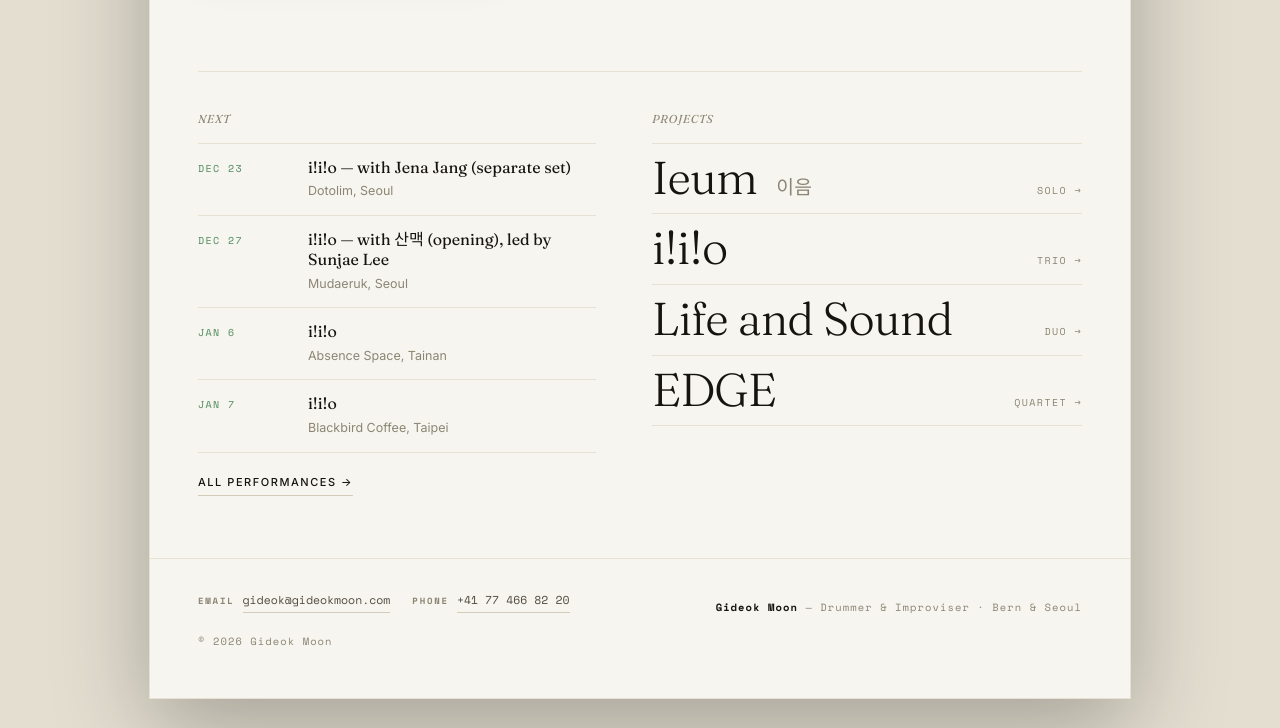
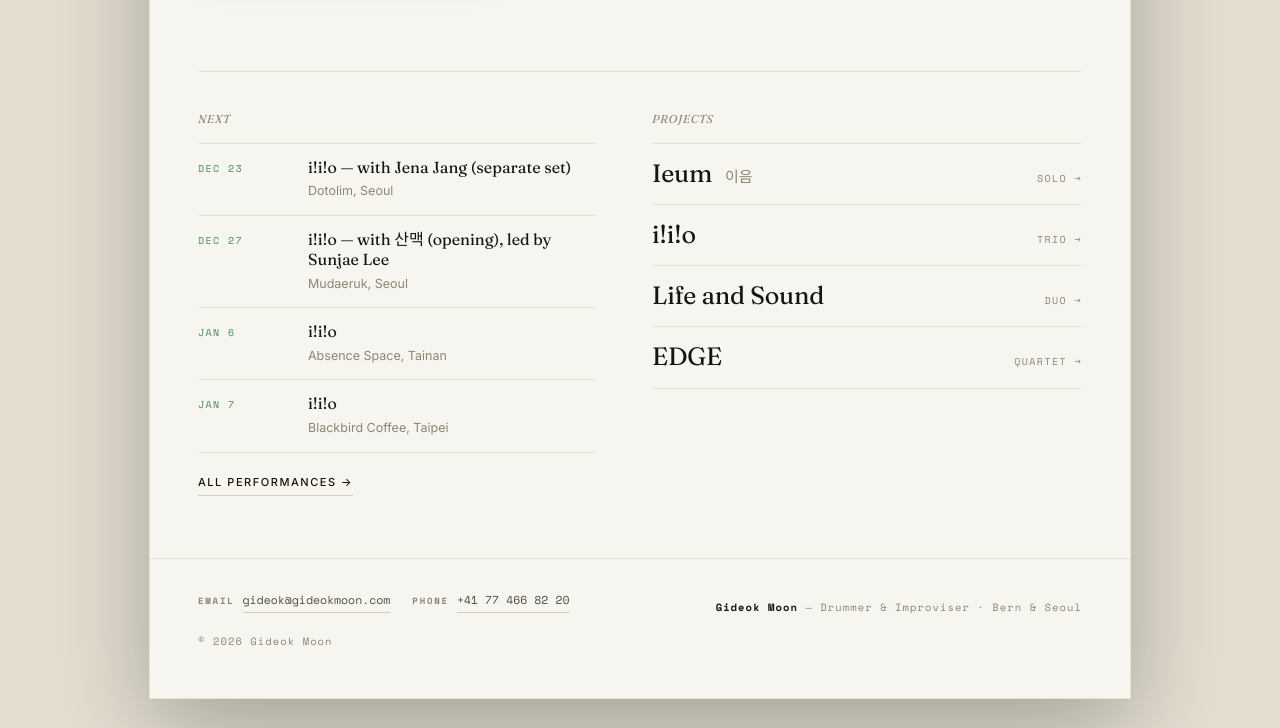
Before and after one commit to moong0312/gideokmoondrums, a plain HTML site: page home-draft.html in a window 1280 px wide. Shown: the part 879-1607 px from the top of the page. Drawn offline with nearby package versions, Linux system fonts and the light colour scheme.

Commit message:
Bring the draft's project names down to the scale of the page
At 46px light the four project names outweighed everything under the
masthead and competed with it. They are 25px regular now, two steps above
the date titles in the column beside them, with the row spacing opened up
so both lists sit at a similar height.

Co-Authored-By: Claude Fable 5.2 <noreply@anthropic.com>

```diff
--- a/home-draft.html
+++ b/home-draft.html
@@ -76,11 +76,13 @@
 .pl li{ border-bottom:1px solid var(--line); }
 .pl a{
   display:flex; align-items:baseline; justify-content:space-between; gap:16px;
-  padding:9px 0 11px; text-decoration:none; color:var(--ink);
+  padding:14px 0 15px; text-decoration:none; color:var(--ink);
   transition:padding-left .35s var(--ease), color .25s var(--ease);
 }
-.pl__n{ font-family:var(--serif); font-weight:300; font-size:clamp(30px, 5.2vw, 46px); line-height:1.08; letter-spacing:-.02em; }
-.pl__n small{ font-size:.42em; color:var(--ink-3); margin-left:.5em; letter-spacing:0; }
+/* Two steps above the date titles beside them, not five: at 46px light the
+   project names outweighed everything under the name and fought it. */
+.pl__n{ font-family:var(--serif); font-weight:400; font-size:clamp(21px, 2.6vw, 25px); line-height:1.25; letter-spacing:-.01em; }
+.pl__n small{ font-size:.6em; color:var(--ink-3); margin-left:.5em; letter-spacing:0; }
 .pl__k{ font-family:var(--mono); font-size:10px; letter-spacing:.14em; text-transform:uppercase; color:var(--ink-3); white-space:nowrap; }
 .pl a:hover{ padding-left:12px; color:var(--accent); }
 
```
